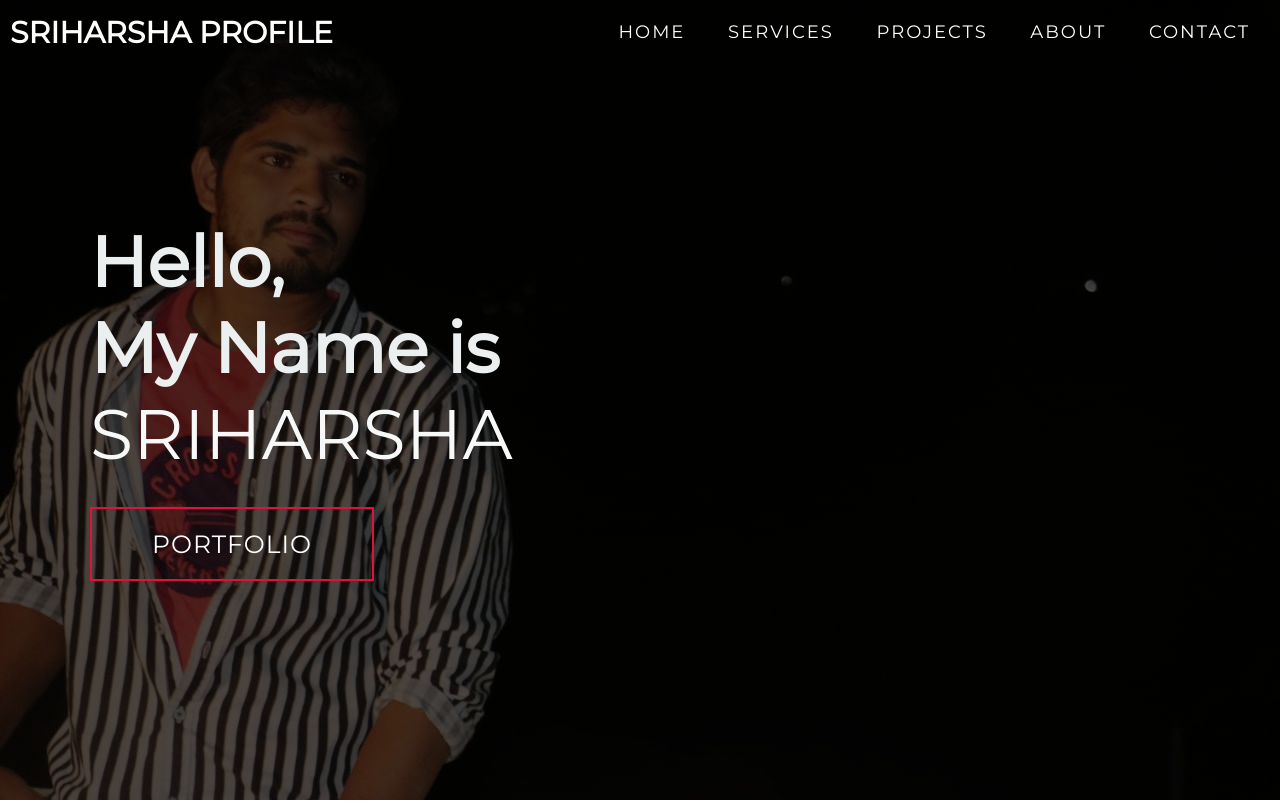
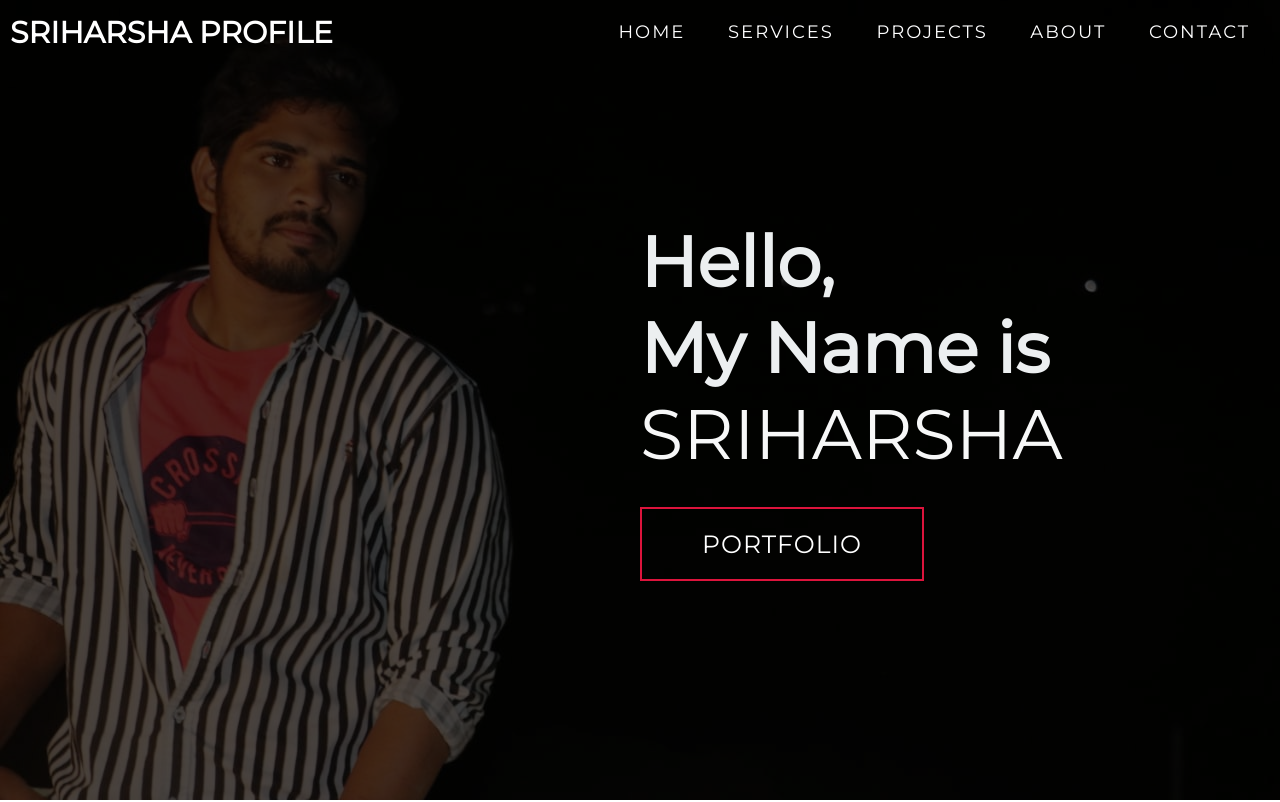
Before and after one commit to Harsha9676/profile, a plain HTML site: page index.html in a window 1280 px wide. Shown: the top 802 px of the page. Drawn offline with Linux system fonts and the light colour scheme.

Commit message:
Update style.css

```diff
--- a/style.css
+++ b/style.css
@@ -218,7 +218,7 @@ p {
 	z-index: -1;
 }
 #me .me {
-	max-width: 1200px;
+	max-width: 10px;
 	margin: 0 auto;
 	padding: 0 50px;
 	justify-content: flex-start;
```
